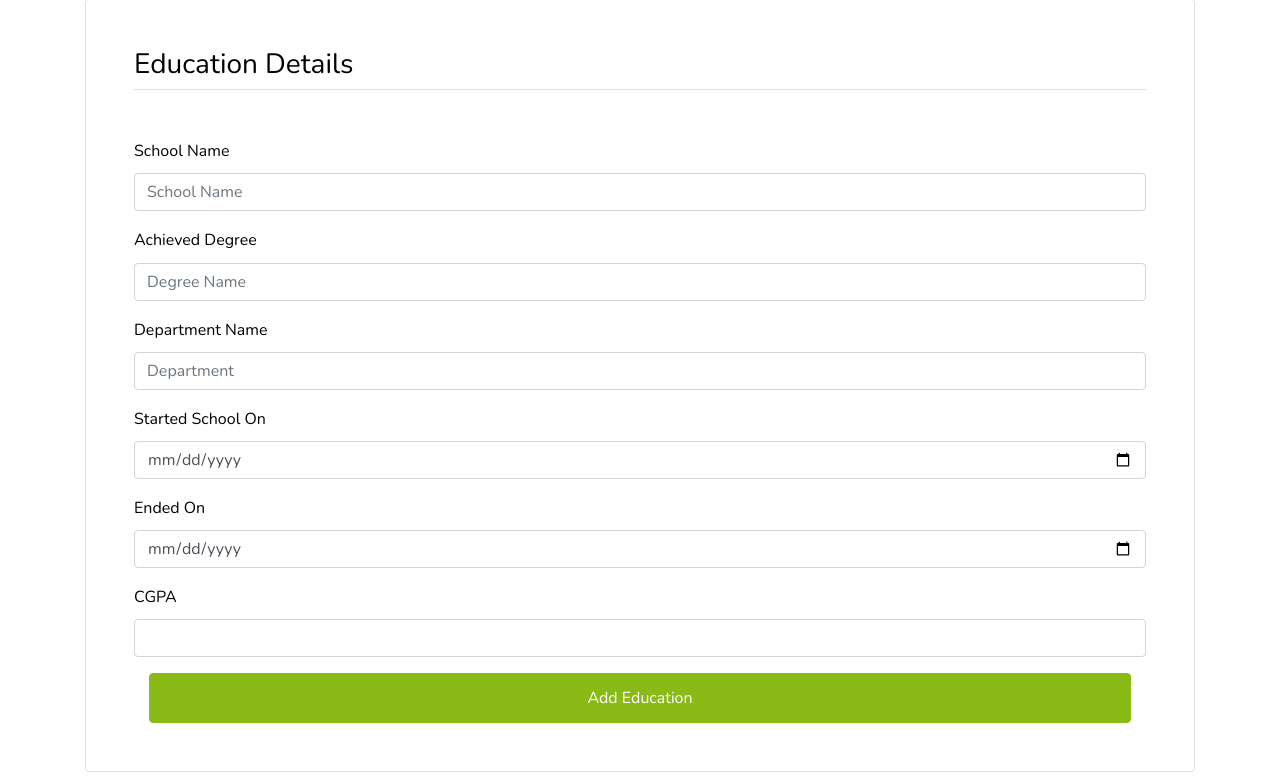
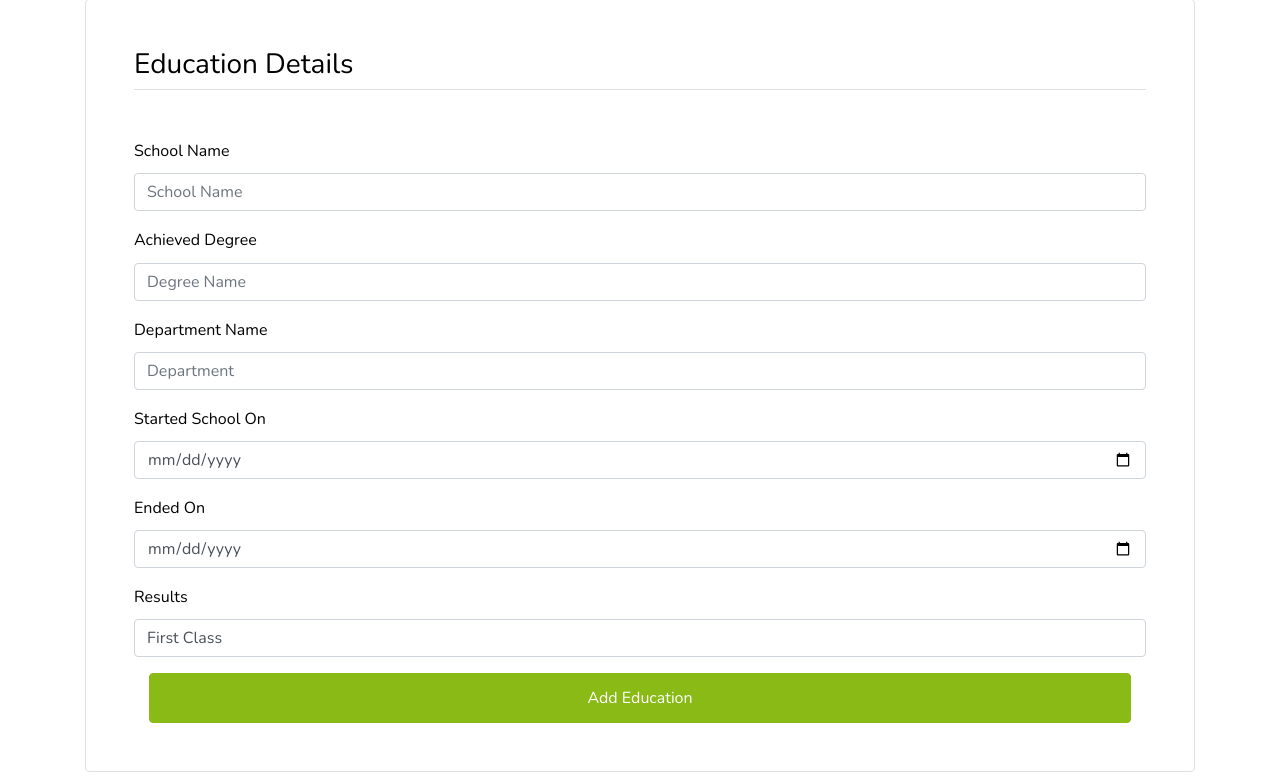
Before and after one commit to calebmayaka/HireSphere-Hiring-System, a Django app: page /applicant/applicant-profile/add-education in a window 1280 px wide. Shown: the part 579-1359 px from the top of the page. Run offline with Django 3.2, Linux system fonts and the light colour scheme; the visitor is signed in with stand-in values (Sample User, id 1); some libraries are stand-ins or nearby versions; some web fonts are replaced.

Commit message:
models updates

```diff
--- a/base/jobland/urls.py
+++ b/base/jobland/urls.py
@@ -18,6 +18,7 @@
 from django.conf.urls.static import static
 from django.conf import settings
 
+# user, admin and job paths
 urlpatterns = [
     path('admin/', admin.site.urls),
     path('', include('user.urls')),
--- a/base/templates/user/applicant-details/add-edit-education.html
+++ b/base/templates/user/applicant-details/add-edit-education.html
@@ -68,8 +68,8 @@
                     </div>
 
                     <div class="form-group">
-                        <label>CGPA</label>
-                        {{form.cgpa|add_class:"form-control"}}
+                        <label>Results</label>
+                        {{form.results|add_class:"form-control"}}
                     </div>
 
                     <div class="col-12">
@@ -87,7 +87,7 @@
     form_fields[1].placeholder = 'School Name'
     form_fields[2].placeholder = 'Degree Name'
     form_fields[3].placeholder = 'Department'
-    form_fields[4].placeholder = '3.75'
+    form_fields[4].placeholder = 'First Class'
 </script>
 
 {% endblock %}
--- a/base/templates/user/applicant/applicant-edit-profile.html
+++ b/base/templates/user/applicant/applicant-edit-profile.html
@@ -150,7 +150,7 @@
 <script>
     const form_fields = document.getElementsByTagName("input")
 
-    form_fields[3].placeholder = '+8801812345678'
+    form_fields[3].placeholder = '+2547812345678'
     form_fields[4].placeholder = 'www.my-website.com'
     form_fields[5].placeholder = 'www.linkedin.com/your-username'
     form_fields[6].placeholder = 'www.github.com/your-username'
--- a/base/templates/user/applicant/applicant-profile.html
+++ b/base/templates/user/applicant/applicant-profile.html
@@ -237,7 +237,7 @@
                         Present
                         {% endif %} </p>
                     <div>{{education.department}}</div>
-                    <p>CGPA: {{education.cgpa}}</p>
+                    <p>Results: {{education.results}}</p>
                 </div>
 
                 <div class="flex-shrink-0">
--- a/base/templates/user/applicant/applicant-public-profile.html
+++ b/base/templates/user/applicant/applicant-public-profile.html
@@ -189,7 +189,7 @@
                         Present
                         {% endif %} </p>
                     <div>{{education.department}}</div>
-                    <p>CGPA: {{education.cgpa}}</p>
+                    <p>Results: {{education.results}}</p>
                 </div>
             </div>
             {% endfor%}
--- a/base/templates/user/resume/create-resume.html
+++ b/base/templates/user/resume/create-resume.html
@@ -263,7 +263,7 @@
                                                type="date">
                                     </div>
                                     <div class="form-group">
-                                        <input class="form-control" id="cgpa" name="cgpa" placeholder="CGPA" required
+                                        <input class="form-control" id="results" name="results" placeholder="" required
                                                type="text">
                                     </div>
                                     <button class="float-left btn btn-md btn-outline-danger btn-previous" type="button">
--- a/base/templates/user/resume/pdf.html
+++ b/base/templates/user/resume/pdf.html
@@ -133,7 +133,7 @@
                 <span style="font-size: 10px;">
                     <span style="font-weight: bold; margin-right: 2px;">{{ education.school }} </span><br/>
 
-                    <b>Subject:</b> {{ education.department }} <b>CGPA:</b> {{ education.cgpa }}
+                    <b>Subject:</b> {{ education.department }} <b>Results:</b> {{ education.results }}
                 </span>
             </p>
             {% endfor %}
--- a/base/user/admin.py
+++ b/base/user/admin.py
@@ -2,7 +2,7 @@
 from django.contrib import admin
 from .models import *
 
-
+# user admin class
 class AccountAdmin(UserAdmin):
     list_display = ('email', 'name', 'last_login', 'is_admin', 'is_applicant', 'is_company')
     search_fields = ('email', 'name')
@@ -54,7 +54,7 @@
 
 
 class EducationModelAdmin(admin.ModelAdmin):
-    list_display = ('user', 'school', 'degree', 'department', 'cgpa',)
+    list_display = ('user', 'school', 'degree', 'department', 'results',)
     search_fields = ('user',)
     readonly_fields = ()
 
--- a/base/user/models.py
+++ b/base/user/models.py
@@ -123,7 +123,7 @@
     job_title = models.CharField(max_length=255, null=True, blank=True)
     job_type = models.CharField(max_length=30, choices=JOB_TYPE_CHOICES, null=True, blank=True)
     job_desc = RichTextField(null=True, blank=True)
-    company = models.CharField(max_length=255, default="nazia")
+    company = models.CharField(max_length=255, default="Caleb Mayaka")
     location = models.CharField(max_length=255, null=True, blank=True)
     started = models.DateField(null=True, blank=True)
     left = models.DateField(null=True, blank=True)
@@ -136,7 +136,7 @@
     department = models.CharField(max_length=255, null=True, blank=True)
     started = models.DateField(null=True, blank=True)
     end = models.DateField(null=True, blank=True)
-    cgpa = models.FloatField(max_length=255, null=True, blank=True)
+    results = models.CharField(max_length=255, default="First Class", null=True, blank=True)
 
 
 class SkillSetModel(models.Model):
```
Also changed, not shown: base/user/migrations/0003_auto_20240402_1326.py (added).
